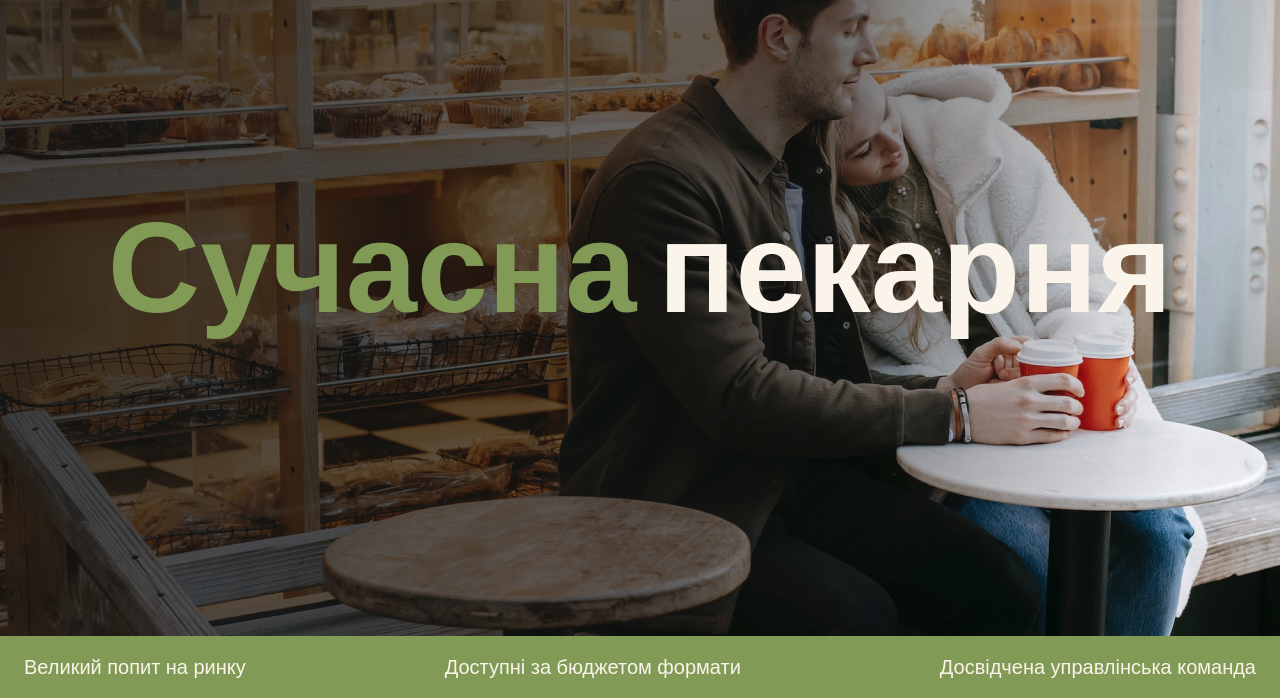
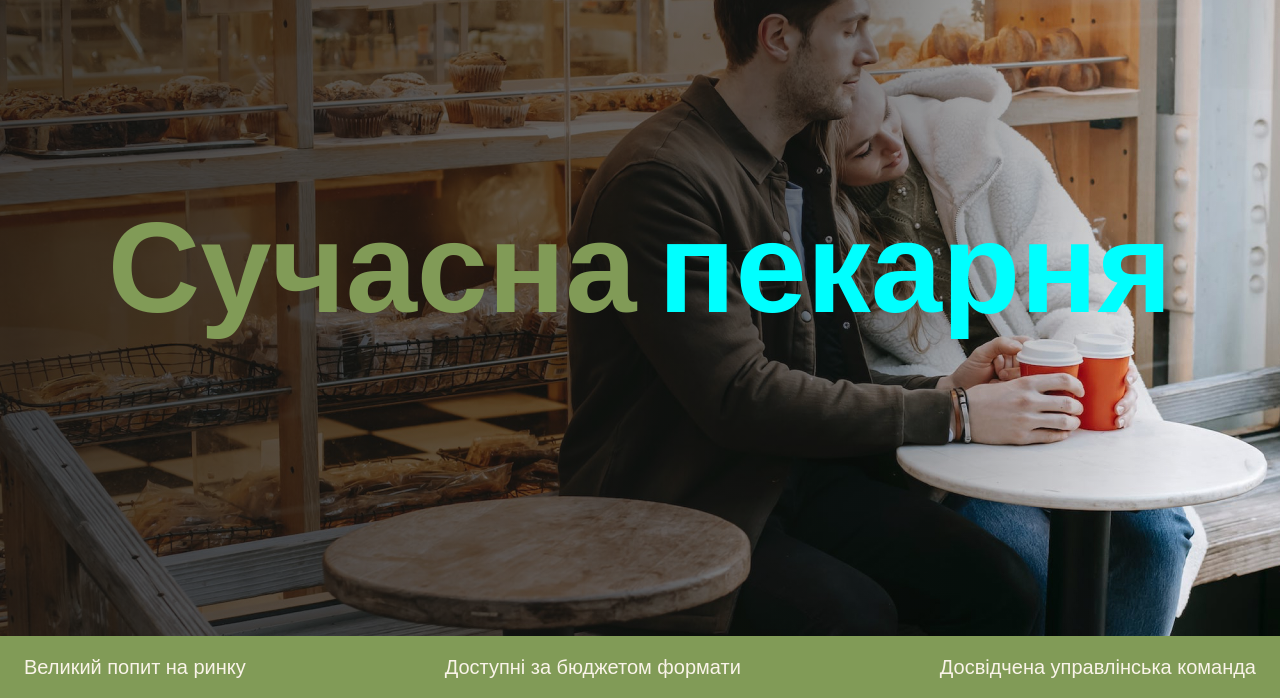
Before and after one commit to wampirusya/genius_test, a plain HTML site: page index.html in a window 1280 px wide. Shown: the part 100-800 px from the top of the page. Drawn offline with Linux system fonts and the light colour scheme.

Commit message:
experiment

```diff
--- a/scss/layouts/_advantages-section.scss
+++ b/scss/layouts/_advantages-section.scss
@@ -1,7 +1,7 @@
 .advantages-section {
   padding: 16px 0;
 
-  @media screen and (min-width: $bp-desktop) {
+  @media screen and (min-width: $bp-tablet) {
     background-color: var(--color-brand-normal);
   }
 
@@ -13,7 +13,7 @@
     background-color: var(--color-brand-light);
     border-radius: 24px;
 
-    @media screen and (min-width: $bp-desktop) {
+    @media screen and (min-width: $bp-tablet) {
       flex-direction: row;
       justify-content: space-between;
       gap: 40px;
@@ -28,7 +28,7 @@
     font-size: 14px;
     font-weight: 300;
 
-    @media screen and (min-width: $bp-desktop) {
+    @media screen and (min-width: $bp-tablet) {
       color: var(--color-primary-light);
       font-size: 20px;
 
--- a/scss/layouts/_hero-section.scss
+++ b/scss/layouts/_hero-section.scss
@@ -9,21 +9,22 @@
   background-position: center top;
   background-size: cover;
 
-  @media screen and (min-width: $bp-desktop) {
+  @media screen and (min-width: $bp-tablet) {
     padding: 272px 0px;
   }
 
   &__title {
 
-    margin-bottom: 48;
-    color: var(--color-primary-light);
+    margin-bottom: 48px;
+    // color: var(--color-primary-light);
+    color: red;
     text-align: center;
     font-size: 67px;
     line-height: 1;
     font-weight: 900;
 
-    @media screen and (min-width: $bp-desktop) {
-
+    @media screen and (min-width: $bp-tablet) {
+      color: aqua;
       margin-bottom: 0;
       font-size: 128px;
       line-height: 1.5;
```
Also changed, not shown: css/main.min.css, 1 other file.
